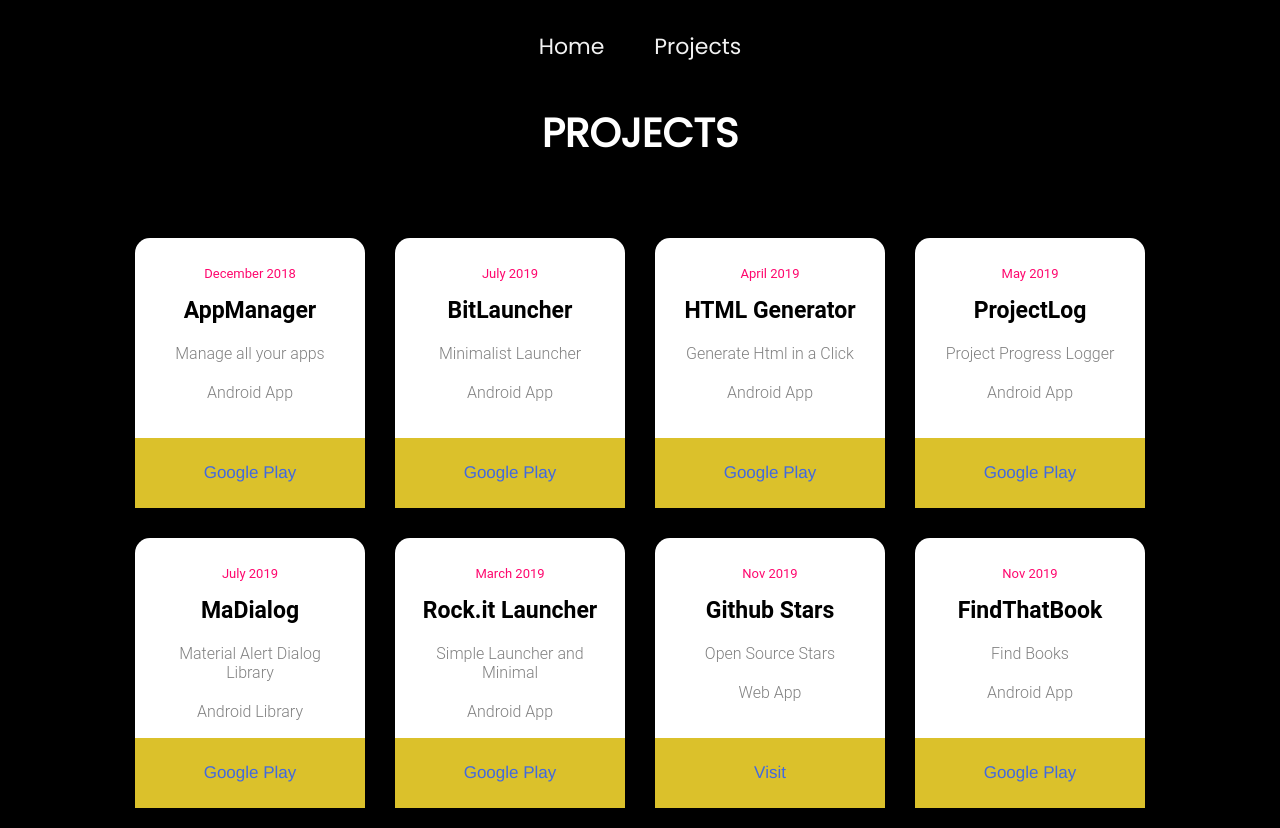
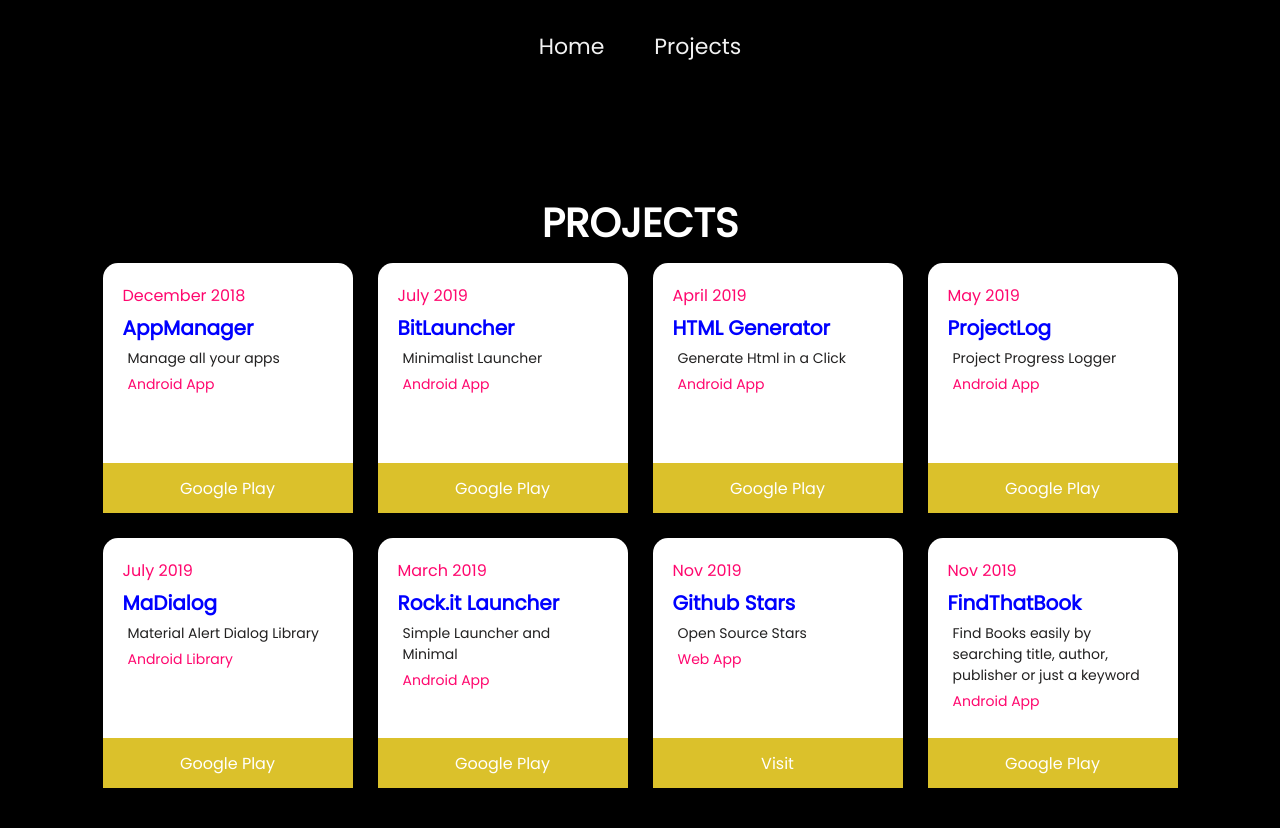
Before and after one commit to umairayub79/umairayub.codes, a React (Create React App) app: page /projects in a window 1280 px wide. After the commit the page ends 800 px from the top, so only its background shows below. Built offline with nearby package versions, Linux system fonts and the light colour scheme.

Commit message:
some css changes in project section

```diff
--- a/src/components/Project.js
+++ b/src/components/Project.js
@@ -22,14 +22,12 @@ class Project extends Component {
                   <div class="card-text">
                     <span class="date">{this.props.date}</span>
                     <h4>{this.props.name}</h4>
-                  <p>{this.props.description}</p>
-                  <p>{this.props.type}</p>
+                    <p>{this.props.description} </p>
+                    <p class="type">{this.props.type}</p>
                   </div>
-               <div class="card-stats">
-                  <div class="stat">
+                <div class="card-link">
                       <div class="link">
                       <a href={this.props.link} target="_blank">{this.props.linkText}</a>
-                      </div>
                     </div>
                   </div>
                   </div>
--- a/src/components/Projects.js
+++ b/src/components/Projects.js
@@ -12,12 +12,10 @@ class Projects extends Component {
                         <Project name="BitLauncher" description="Minimalist Launcher" type="Android App" date="July 2019" link="https://ply.gl/umairayub.bitlauncher" linkText="Google Play"/>
                         <Project name="HTML Generator" description="Generate Html in a Click" type="Android App" date="April 2019" link="https://ply.gl/umairayub.htmlgenerator" linkText="Google Play"/>
                         <Project name="ProjectLog" description="Project Progress Logger" type="Android App" date="May 2019" link="https://ply.gl/umairayub.projectlog" linkText="Google Play"/>
-                    </div>
-                    <div className="projects_list">
                         <Project name="MaDialog" description="Material Alert Dialog Library" type="Android Library" date="July 2019" link="https://ply.gl/umairayub.madialogdemoapp" linkText="Google Play"/>
                         <Project name="Rock.it Launcher" description="Simple Launcher and Minimal" type="Android App" date="March 2019" link="https://ply.gl/umairayub.rockitlauncher" linkText="Google Play"/>
                         <Project name="Github Stars" description="Open Source Stars" type="Web App" date="Nov 2019" link="https://githubstars.netlify.com" linkText="Visit"/>
-                        <Project name="FindThatBook" description="Find Books" type="Android App" date="Nov 2019" link="https://ply.gl/codes.umair.findthatbook" linkText="Google Play"/>
+                        <Project name="FindThatBook" description="Find Books easily by searching title, author, publisher or just a keyword" type="Android App" date="Nov 2019" link="https://ply.gl/codes.umair.findthatbook" linkText="Google Play"/>
                     </div>
                 </div>
             </React.Fragment>
--- a/src/css/Project.css
+++ b/src/css/Project.css
@@ -1,59 +1,49 @@
-.card {
-    display: grid;
-    grid-template-columns: 230px;
-    grid-template-rows: 0px 200px 70px;
-    grid-template-areas: "image" "text" "stats";
-    background: white;
-    box-shadow: 5px 5px 15px rgba(0,0,0,0.9);
-    font-family: roboto;
+.card{
+  display: flex;
+  flex-direction: column;
+  justify-content: space-between;
+  background-color: white;
+  color: black;
+  width: 250px;
+  height: 250px;
   border-radius: 15px;
   transition: 0.5s ease;
   cursor: pointer;
-    margin:15px;
+}
+.card-text{
+  margin: 10px;
+  padding: 10px;
+}
+.date{
+  color:  rgb(255, 7, 110);
+}
+
+h4{
+  color: blue;
+   margin-top:5px;
+  font-size:20px;
+}
+
+p{
+  margin: 5px;
+  color: rgb(34, 33, 33);
+  font-size:14px;
+  font-weight: 200;
+}
+.type{
+  margin: 5px;
+  color: rgb(255, 7, 110)
+}
+
+.card-link{
+  background-color: rgb(219, 193, 43);;
   text-align: center;
+  height: 50px;
+  display: flex;
+  flex-direction: column;
+  justify-content: center;
 }
-  .card-text {
-    grid-area: text;
-  }
-  .card-stats {
-    grid-area: stats;
-  }
-  .card-text {
-    grid-area: text;
-    margin: 25px;
-  }
-  .card-text .date {
-    color: rgb(255, 7, 110);
-    font-size:13px;
-  }
-  .card-text p {
-    color: grey;
-    font-size:16px;
-    font-weight: 300;
-    margin-top: 20px;
-  }
-  .card-text h4 {
-    margin-top:15px;
-    font-size:23px;
-    color: black;
-  }
-  .card-stats {
-    text-align: center;
-    grid-area: stats;
-    display: grid;
-    grid-template-columns: 1fr;
-    grid-template-rows: 1fr;
-    background: rgb(219, 193, 43);
-  }
-  .card-stats .stat .link {
-    text-align: center;
-    padding-top: 25px;
-  }
-  .card a {
-    color: royalblue;
-    font-family: 'Franklin Gothic Medium', 'Arial Narrow', Arial, sans-serif;
-    font-size: 17px;
-  }
+
 .card:hover {
     transform: scale(1.1);
     box-shadow: 5px 5px 15px rgba(0,0,0,0.6);
--- a/src/css/Projects.css
+++ b/src/css/Projects.css
@@ -1,34 +1,18 @@
-h1{
-    text-align: center;
-    margin: 5px;
-    padding: 5px;
-}
-.projects{
-    margin-top: 50px;
-    margin-bottom: 5px;
-    display: flex;
-    flex-direction: column;
-    place-items: center;
-    font-family: 'Poppins', sans-serif;
-    background: black;
-    background-size: cover;
-    background-attachment: fixed;
-}
+
 .projects_list{
-    margin:0; padding:0;
-    display: flex;
-    flex-direction: row;
-    place-items: center;
-    font-family: 'Poppins', sans-serif;
-    background: black;
-    background-size: cover;
-    background-attachment: fixed;
+    display: grid;
+    grid-template-columns: auto auto auto minmax(200px, 250px);
+    grid-gap: 25px;
+    padding: 10px;;
 }
 
-
-
-@media only screen and (max-width: 480px) {
-    .projects_list {
-        flex-direction: column;
-     }
+@media (max-width:900px){
+    .projects_list{
+        grid-template-columns: auto auto;
     }
+}
+@media (max-width: 700px){
+    .projects_list{
+        grid-template-columns: auto;
+    }
+}
```
Also changed, not shown: src/css/App.css (line endings or trailing spaces). Lines whose indentation alone changed are shown as unchanged.
